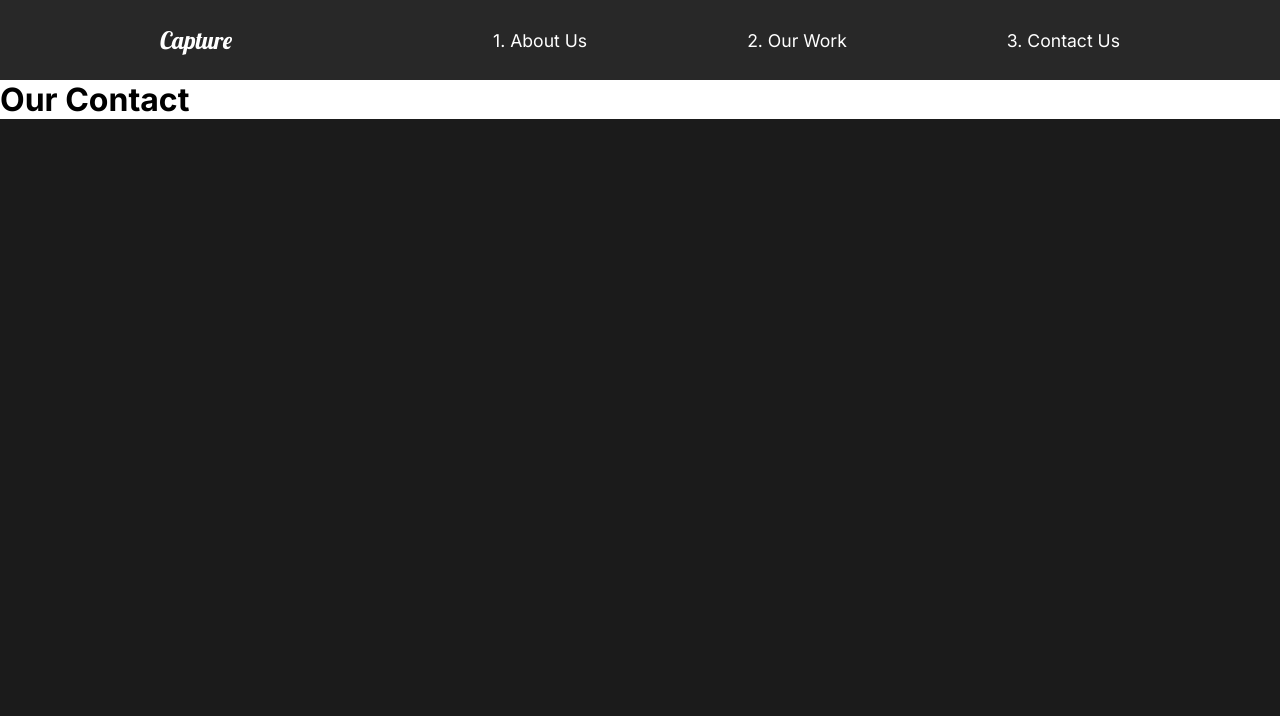
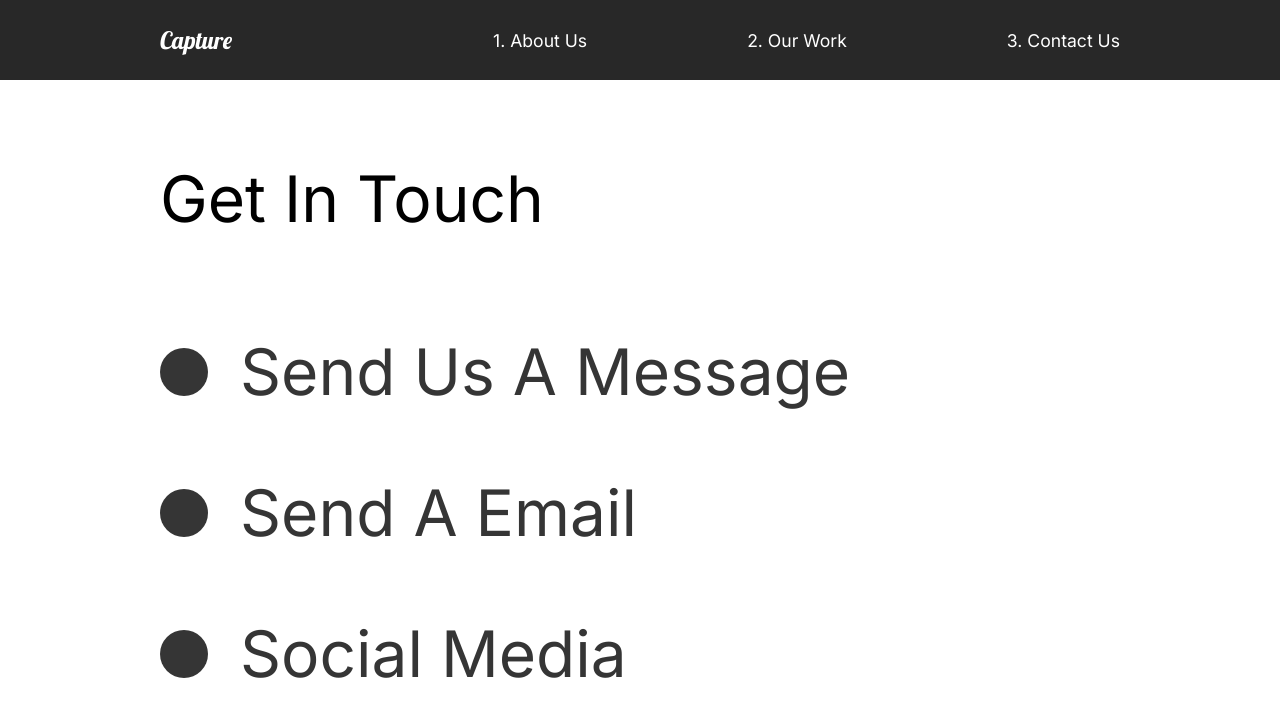
Before and after one commit to SrTrace/Capture, a React (Create React App) app: page /contact in a window 1280 px wide. Shown: the top 716 px of the page. Built offline with nearby package versions, Linux system fonts and the light colour scheme.

Commit message:
animation & scroll

```diff
--- a/src/App.js
+++ b/src/App.js
@@ -14,7 +14,6 @@
 
 function App() {
     const location = useLocation();
-    console.log(location);
     return (
         <div className="App">
             <GlobalStyle/>
--- a/src/animation.js
+++ b/src/animation.js
@@ -88,3 +88,14 @@
     hidden: {opacity:1},
     show: {opacity: 1, transition: {staggerChildren: 0.15, ease: "easeOut"}}
 };
+
+export const scrollReveal = {
+    hidden: {opacity:  0, scale: 1.2, transition: {duration: 0.5}},
+    show: {
+        opacity: 1,
+        scale: 1,
+        transition:  {
+            duration:  0.5,
+        },
+    },
+};
--- a/src/components/faqSection.js
+++ b/src/components/faqSection.js
@@ -1,16 +1,48 @@
 import React from 'react';
 import styled from 'styled-components';
 import {About} from "../style";
+import Toggle from "./toggle";
+import {AnimateSharedLayout} from "framer-motion/dist/framer-motion";
+import {UseScroll} from "./useScroll";
+import {scrollReveal} from "../animation";
 
 const FaqSection = () => {
+    const [element, controls] = UseScroll();
     return (
-        <Faq>
+        <Faq
+            variants={scrollReveal}
+            ref={element}
+            animate={controls}
+            initial='hidden'
+        >
             <h2>
                 Any Questions <span>FAQ</span>
             </h2>
-            <div className="question">
+            <AnimateSharedLayout>
+            <Toggle title='How Do I Start?'>
                 <div className="answer">
-                    <h4>How Do I Start?</h4>
+                    <p>Lorem ipsum dolor sit amet</p>
+                    <p>Lorem ipsum dolor sit amet, consectetur adipisicing elit. Aliquid architecto assumenda
+                        doloremque ut veritatis voluptate? Culpa exercitationem necessitatibus quibusdam unde!</p>
+                </div>
+            </Toggle>
+            <Toggle title='Daily Schedule'>
+                <div className="answer">
+                    <p>Lorem ipsum dolor sit amet, consectetur adipisicing elit. A aspernatur commodi deleniti
+                        deserunt
+                        nobis, obcaecati perferendis porro quibusdam repellendus sequi sit, voluptatibus! Aut
+                        dolorum
+                        eos
+                        quam qui, rem sit voluptate?</p>
+                    <p>Lorem ipsum dolor sit amet, consectetur adipisicing elit. Ad adipisci asperiores autem culpa
+                        deserunt
+                        distinctio dolorem doloremque error, libero omnis optio praesentium quam quis quo sed sequi
+                        sint
+                        unde? Aspernatur.</p>
+                </div>
+            </Toggle>
+            <Toggle title='Different Payment Methods'>
+                <div className="answer">
                     <p>Lorem ipsum dolor sit amet, consectetur adipisicing elit. A aspernatur commodi deleniti deserunt
                         nobis, obcaecati perferendis porro quibusdam repellendus sequi sit, voluptatibus! Aut dolorum
                         eos
@@ -20,11 +52,9 @@
                         distinctio dolorem doloremque error, libero omnis optio praesentium quam quis quo sed sequi sint
                         unde? Aspernatur.</p>
                 </div>
-                <div className="faq-line"></div>
-            </div>
-            <div className="question">
+            </Toggle>
+            <Toggle title='What Products Do You Offer?'>
                 <div className="answer">
-                    <h4>Daily Schedule</h4>
                     <p>Lorem ipsum dolor sit amet, consectetur adipisicing elit. A aspernatur commodi deleniti deserunt
                         nobis, obcaecati perferendis porro quibusdam repellendus sequi sit, voluptatibus! Aut dolorum
                         eos
@@ -34,36 +64,8 @@
                         distinctio dolorem doloremque error, libero omnis optio praesentium quam quis quo sed sequi sint
                         unde? Aspernatur.</p>
                 </div>
-                <div className="faq-line"></div>
-            </div>
-            <div className="question">
-                <div className="answer">
-                    <h4>Different Payment Methods</h4>
-                    <p>Lorem ipsum dolor sit amet, consectetur adipisicing elit. A aspernatur commodi deleniti deserunt
-                        nobis, obcaecati perferendis porro quibusdam repellendus sequi sit, voluptatibus! Aut dolorum
-                        eos
-                        quam qui, rem sit voluptate?</p>
-                    <p>Lorem ipsum dolor sit amet, consectetur adipisicing elit. Ad adipisci asperiores autem culpa
-                        deserunt
-                        distinctio dolorem doloremque error, libero omnis optio praesentium quam quis quo sed sequi sint
-                        unde? Aspernatur.</p>
-                </div>
-                <div className="faq-line"></div>
-            </div>
-            <div className="question">
-                <div className="answer">
-                    <h4>What Products Do You Offer?</h4>
-                    <p>Lorem ipsum dolor sit amet, consectetur adipisicing elit. A aspernatur commodi deleniti deserunt
-                        nobis, obcaecati perferendis porro quibusdam repellendus sequi sit, voluptatibus! Aut dolorum
-                        eos
-                        quam qui, rem sit voluptate?</p>
-                    <p>Lorem ipsum dolor sit amet, consectetur adipisicing elit. Ad adipisci asperiores autem culpa
-                        deserunt
-                        distinctio dolorem doloremque error, libero omnis optio praesentium quam quis quo sed sequi sint
-                        unde? Aspernatur.</p>
-                </div>
-                <div className="faq-line"></div>
-            </div>
+            </Toggle>
+            </AnimateSharedLayout>
         </Faq>
     );
 };
--- a/src/components/servicesSection.js
+++ b/src/components/servicesSection.js
@@ -8,10 +8,18 @@
 //Styles
 import {About,Description,Image} from "../style";
 import styled from "styled-components";
+import {scrollReveal} from "../animation";
+import {UseScroll} from './useScroll';
 
 const ServicesSection = () => {
+    const [element, controls] = UseScroll();
     return(
-        <Services>
+        <Services
+            variants={scrollReveal}
+            animate={controls}
+            initial='hidden'
+            ref={element}
+        >
             <Description>
                 <h2>High <span>quality</span> services</h2>
                 <Cards>
--- /dev/null
+++ b/src/components/toggle.js
@@ -0,0 +1,15 @@
+import React, { useState } from 'react';
+import {motion} from 'framer-motion/dist/framer-motion';
+
+const Toggle = ({children, title}) => {
+    const [toggle, setToggle] = useState(false);
+    return (
+        <motion.div Layout className='question' onClick={() => setToggle(!toggle)}>
+            <motion.h4 Layout>{title}</motion.h4>
+            {toggle ? children : ""}
+            <div className="faq-line"></div>
+        </motion.div>
+    );
+};
+
+export default Toggle;
--- /dev/null
+++ b/src/components/useScroll.js
@@ -0,0 +1,15 @@
+import React from 'react';
+//Test
+import {useInView} from "react-intersection-observer";
+import {useAnimation} from "framer-motion";
+
+export const UseScroll = () => {
+    const controls = useAnimation();
+    const [element, view] = useInView({threshold: 0.5});
+    if (view) {
+        controls.start('show');
+    } else {
+        controls.start('hidden');
+    }
+    return [element, controls];
+};
--- a/src/pages/contactUs.js
+++ b/src/pages/contactUs.js
@@ -1,20 +1,75 @@
 import React from 'react';
 //Animation
-import {motion} from "framer-motion";
-import {pageAnimation} from "../animation";
+import {motion} from 'framer-motion';
+import {pageAnimation, titleAnim} from '../animation';
+import styled from 'styled-components';
 
 const ContactUs = () => {
-    return(
-        <motion.div
+    return (
+        <ContactStyle
             variants={pageAnimation}
             initial="hidden"
             animate="show"
             exit="exit"
             style={{background: '#fff'}}
         >
-            <h1>Our Contact</h1>
-        </motion.div>
+            <Title>
+                <Hide>
+                    <motion.h2 variants={titleAnim}>Get In Touch</motion.h2>
+                </Hide>
+            </Title>
+            <div>
+                <Hide>
+                    <Social variants={titleAnim}>
+                        <Circle/>
+                        <h2>Send Us A Message</h2>
+                    </Social>
+                </Hide>
+                <Hide>
+                    <Social variants={titleAnim}>
+                        <Circle/>
+                        <h2>Send  A Email</h2>
+                    </Social>
+                </Hide>
+                <Hide>
+                    <Social variants={titleAnim}>
+                        <Circle/>
+                        <h2>Social Media</h2>
+                    </Social>
+                </Hide>
+            </div>
+        </ContactStyle>
     );
 };
 
+const ContactStyle = styled(motion.div)`
+    padding: 5rem 10rem;
+    color: #353535;
+    min-height: 90vh;
+`;
+
+const Title = styled.div`
+    margin-bottom: 4rem;
+    color: black;
+`;
+
+const Hide = styled.div`
+    overflow: hidden;
+`;
+
+const Circle = styled.div`
+    border-radius: 50%;
+    width: 3rem;
+    height: 3rem;
+    background:  #353535;
+`;
+
+const Social = styled(motion.div)`
+    display: flex;
+    align-items: center;
+    h2 {
+        margin: 2rem;
+    }
+`;
+
 export default ContactUs;
--- a/src/pages/ourWork.js
+++ b/src/pages/ourWork.js
@@ -1,6 +1,6 @@
 import React from 'react';
 import styled from 'styled-components';
-import {Link} from 'react-router-dom';
+import {Link} from "react-router-dom";
 //Images
 import athlete from '../img/athlete-small.png';
 import theracer from '../img/theracer-small.png';
@@ -15,8 +15,11 @@
     slider,
     sliderContainer
 } from "../animation";
+import {UseScroll} from "../components/useScroll";
 
 const OurWork = () => {
+    const [element, controls] = UseScroll();
+    const [element2, controls2] = UseScroll();
     return (
         <Work
             variants={pageAnimation}
@@ -34,27 +37,36 @@
             <Movie>
                 <motion.h2 variants={fade}>The Athlete</motion.h2>
                 <motion.div variants={lineAnim} className="line"></motion.div>
-                <Link to='/work/the-athlete'>
+                <Link to="/work/the-athlete">
                     <Hide>
                         <motion.img variants={photoAnim} src={athlete} alt="athlete"/>
                     </Hide>
                 </Link>
             </Movie>
-            <Movie>
+            <Movie
+                ref={element}
+                variants={fade}
+                animate={controls}
+                initial="hidden"
+            >
                 <h2>The Racer</h2>
-                <div className="line"></div>
+                <motion.div variants={lineAnim} className="line"></motion.div>
                 <Link to='/work/the-racer'>
                     <img src={theracer} alt="theracer"/>
                 </Link>
             </Movie>
-            <Movie>
+            <Movie
+                ref={element2}
+                variants={fade}
+                animate={controls2}
+                initial="hidden"
+            >
                 <h2>Good Times</h2>
-                <div className="line"></div>
+                <motion.div variants={lineAnim} className="line"></motion.div>
                 <Link to='/work/good-times'>
                     <img src={goodtimes} alt="goodtimes"/>
                 </Link>
             </Movie>
-
         </Work>
     );
 };
@@ -68,7 +80,7 @@
         padding: 1rem 0rem;
     }
 `;
-const Movie = styled.div`
+const Movie = styled(motion.div)`
     padding-bottom: 10rem;
     .line {
         height: 0.5rem;
--- a/src/style.js
+++ b/src/style.js
@@ -1,7 +1,8 @@
 //Styled Components
 import styled from "styled-components";
+import {motion} from "framer-motion";
 
-export const About = styled.div`
+export const About = styled(motion.div)`
     min-height: 90vh;
     display: flex;
     align-items: center;
```
